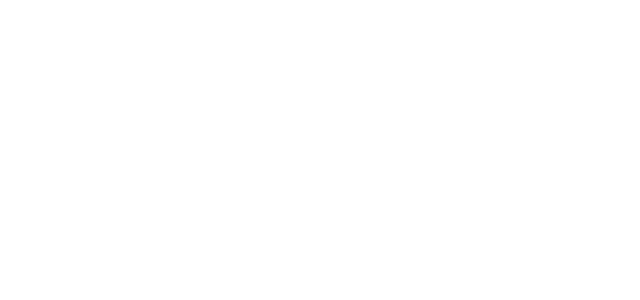
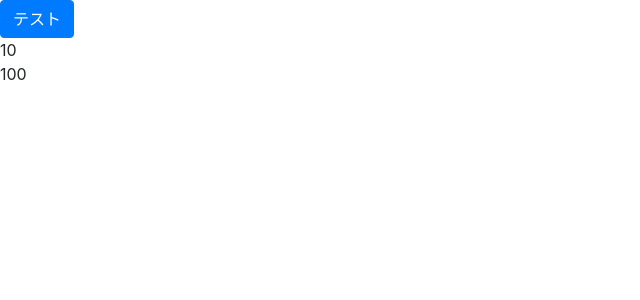
Before and after one commit to KosigayaSuguru/react-typescript, a React (Create React App) app: page /rendercheck in a window 1280 px wide. Shown: the top 300 px of the page, without its empty margins (0-640 px from the left). Built offline with nearby package versions, Linux system fonts and the light colour scheme.

Commit message:
renderのチェック用のページ追加

```diff
--- a/src/App.tsx
+++ b/src/App.tsx
@@ -1,5 +1,6 @@
 import { BootstrapTest } from 'container/BootstrapTest';
 import { ReactDefault } from 'container/ReactDefault';
+import { RenderCheck } from 'container/RenderCheck';
 import React from 'react';
 import {
   BrowserRouter as Router, Route, Switch
@@ -7,6 +8,8 @@ import {
 import './App.css';
 
 function App() {
+  console.log('called App()');
+
   return (
     <Router>
       <Switch>
@@ -14,6 +17,8 @@ function App() {
         </Route>
         <Route exact path="/bootstrap"><BootstrapTest />
         </Route>
+        <Route exact path="/rendercheck"><RenderCheck />
+        </Route>
       </Switch>
     </Router>
   );
--- /dev/null
+++ b/src/container/RenderCheck.tsx
@@ -0,0 +1,23 @@
+import React, { useState } from 'react';
+import { Button } from 'react-bootstrap';
+
+
+export const RenderCheck: React.FC = () => {
+  console.log('called RenderCheck()');
+
+  const [test1, setTest1] = useState<any>(10);
+  const [test2, setTest2] = useState<any>(100);
+
+  const handleOnClick = (e: React.MouseEvent<HTMLInputElement>) => {
+    setTest1(test1 + 1);
+    setTest2(test2 + 1);
+  };
+
+  return (
+    <>
+      <Button onClick={handleOnClick}>テスト</Button>
+      <div>{test1}</div>
+      <div>{test2}</div>
+    </>
+  );
+};
```
